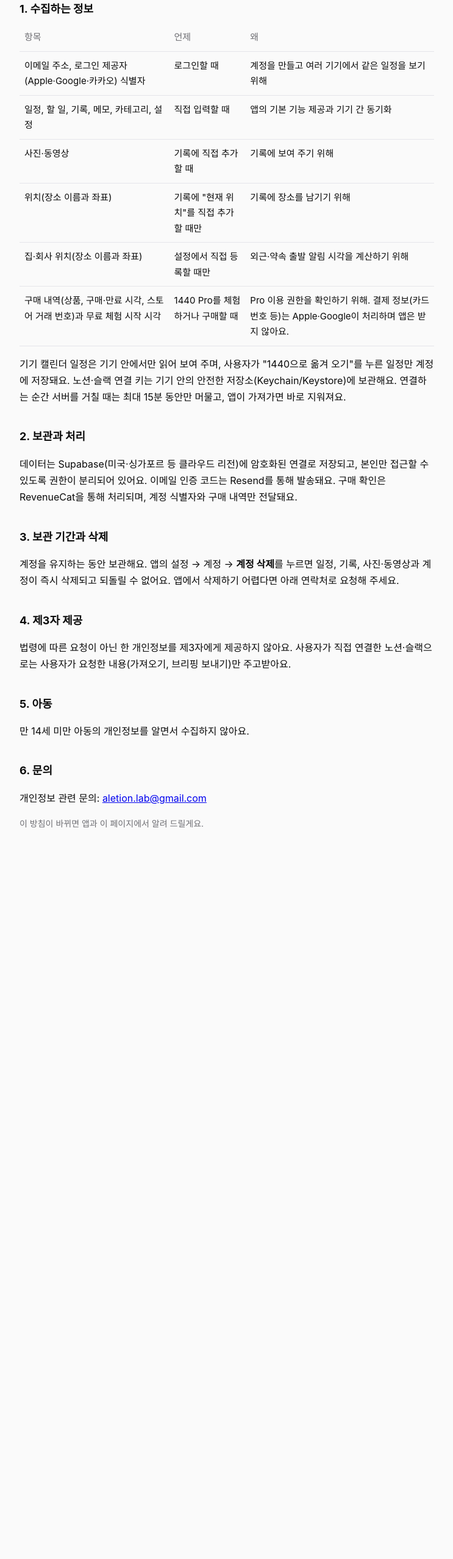
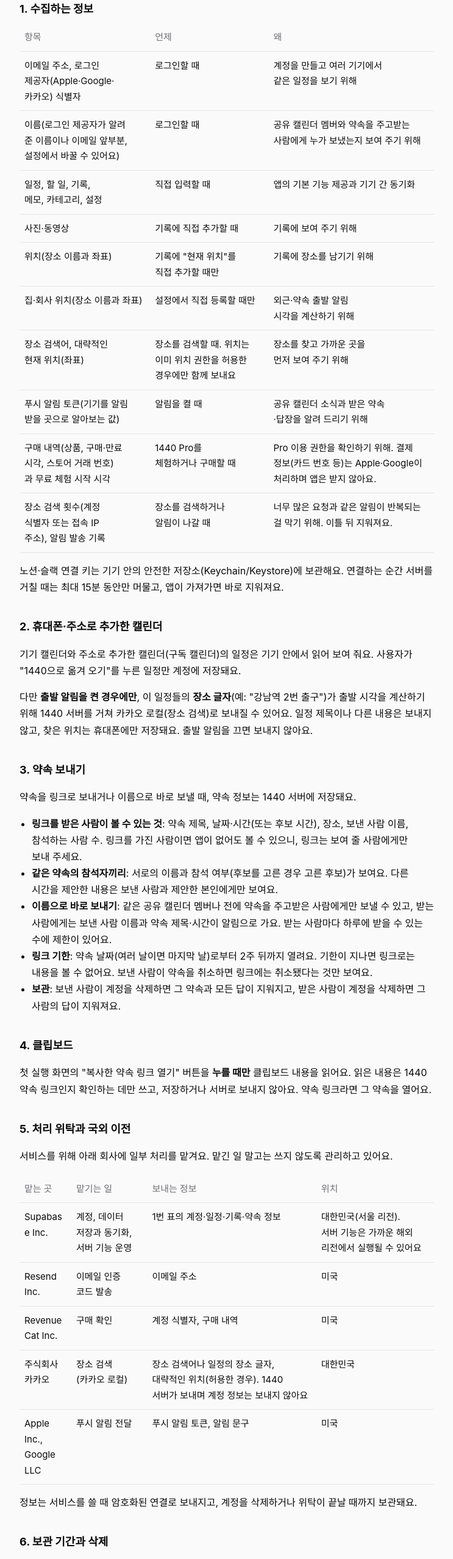
Before and after one commit to skyla-2000/1440-legal, a plain HTML site: page privacy.html in a window 1280 px wide. Shown: the part 240-2797 px from the top of the page at 61% size, without its empty margins (268-1011 px from the left). Before the commit the page ends 1697 px from the top, so only its background shows below. Drawn offline with Linux system fonts and the light colour scheme.

Commit message:
개인정보처리방침: 장소 검색(카카오) 위탁, 외부 캘린더 장소 글자, 약속 보내기(보이는 항목·참석자끼리·링크 기한), 클립보드, 푸시 토큰, 위탁처 표; 약관에 약속 보내기; 약속 페이지 구글 캘린더: 끝 시각 없는 여러 날 일정은 마지막 날 23:59까지
Co-Authored-By: Claude Opus 5.5 <noreply@anthropic.com>

```diff
--- a/privacy.html
+++ b/privacy.html
@@ -7,7 +7,11 @@
 <style>
   :root { color-scheme: light dark; --ink: #0a0a0a; --muted: #6e6e73; --bg: #fafafa; --line: #e5e5ea; }
   @media (prefers-color-scheme: dark) { :root { --ink: #f5f5f7; --muted: #98989d; --bg: #000; --line: #2c2c2e; } }
-  body { margin: 0; background: var(--bg); color: var(--ink); font: 16px/1.7 -apple-system, BlinkMacSystemFont, "Pretendard", "Apple SD Gothic Neo", sans-serif; }
+  body { margin: 0; background: var(--bg); color: var(--ink); font: 16px/1.7 -apple-system, BlinkMacSystemFont, "Pretendard", "Apple SD Gothic Neo", sans-serif; word-break: keep-all; overflow-wrap: anywhere; }
+  h1, h2, th, td { text-wrap: balance; }
+  p, li { text-wrap: pretty; }
+  .scroll { overflow-x: auto; }
+  ul { padding-left: 20px; }
   main { max-width: 680px; margin: 0 auto; padding: 48px 20px 80px; }
   h1 { font-size: 28px; margin: 0 0 4px; letter-spacing: -0.02em; }
   h2 { font-size: 18px; margin: 36px 0 8px; }
@@ -21,35 +25,65 @@
 <body>
 <main>
   <h1>1440 개인정보 처리방침</h1>
-  <p class="muted">시행일: 2026년 10월 12일</p>
+  <p class="muted">시행일: 2026년 10월 5일</p>
 
   <p>1440(이하 "앱")은 일정과 기록을 관리하는 앱이에요. 서비스에 꼭 필요한 정보만 받고, 광고나 다른 목적으로 쓰거나 팔지 않아요.</p>
 
   <h2>1. 수집하는 정보</h2>
-  <table>
+  <div class="scroll"><table>
     <tr><th>항목</th><th>언제</th><th>왜</th></tr>
     <tr><td>이메일 주소, 로그인 제공자(Apple·Google·카카오) 식별자</td><td>로그인할 때</td><td>계정을 만들고 여러 기기에서 같은 일정을 보기 위해</td></tr>
+    <tr><td>이름(로그인 제공자가 알려 준 이름이나 이메일 앞부분, 설정에서 바꿀 수 있어요)</td><td>로그인할 때</td><td>공유 캘린더 멤버와 약속을 주고받는 사람에게 누가 보냈는지 보여 주기 위해</td></tr>
     <tr><td>일정, 할 일, 기록, 메모, 카테고리, 설정</td><td>직접 입력할 때</td><td>앱의 기본 기능 제공과 기기 간 동기화</td></tr>
     <tr><td>사진·동영상</td><td>기록에 직접 추가할 때</td><td>기록에 보여 주기 위해</td></tr>
     <tr><td>위치(장소 이름과 좌표)</td><td>기록에 "현재 위치"를 직접 추가할 때만</td><td>기록에 장소를 남기기 위해</td></tr>
     <tr><td>집·회사 위치(장소 이름과 좌표)</td><td>설정에서 직접 등록할 때만</td><td>외근·약속 출발 알림 시각을 계산하기 위해</td></tr>
+    <tr><td>장소 검색어, 대략적인 현재 위치(좌표)</td><td>장소를 검색할 때. 위치는 이미 위치 권한을 허용한 경우에만 함께 보내요</td><td>장소를 찾고 가까운 곳을 먼저 보여 주기 위해</td></tr>
+    <tr><td>푸시 알림 토큰(기기를 알림 받을 곳으로 알아보는 값)</td><td>알림을 켤 때</td><td>공유 캘린더 소식과 받은 약속·답장을 알려 드리기 위해</td></tr>
     <tr><td>구매 내역(상품, 구매·만료 시각, 스토어 거래 번호)과 무료 체험 시작 시각</td><td>1440 Pro를 체험하거나 구매할 때</td><td>Pro 이용 권한을 확인하기 위해. 결제 정보(카드 번호 등)는 Apple·Google이 처리하며 앱은 받지 않아요.</td></tr>
-  </table>
-  <p>기기 캘린더 일정은 기기 안에서만 읽어 보여 주며, 사용자가 "1440으로 옮겨 오기"를 누른 일정만 계정에 저장돼요. 노션·슬랙 연결 키는 기기 안의 안전한 저장소(Keychain/Keystore)에 보관해요. 연결하는 순간 서버를 거칠 때는 최대 15분 동안만 머물고, 앱이 가져가면 바로 지워져요.</p>
+    <tr><td>장소 검색 횟수(계정 식별자 또는 접속 IP 주소), 알림 발송 기록</td><td>장소를 검색하거나 알림이 나갈 때</td><td>너무 많은 요청과 같은 알림이 반복되는 걸 막기 위해. 이틀 뒤 지워져요.</td></tr>
+  </table></div>
+  <p>노션·슬랙 연결 키는 기기 안의 안전한 저장소(Keychain/Keystore)에 보관해요. 연결하는 순간 서버를 거칠 때는 최대 15분 동안만 머물고, 앱이 가져가면 바로 지워져요.</p>
 
-  <h2>2. 보관과 처리</h2>
-  <p>데이터는 Supabase(미국·싱가포르 등 클라우드 리전)에 암호화된 연결로 저장되고, 본인만 접근할 수 있도록 권한이 분리되어 있어요. 이메일 인증 코드는 Resend를 통해 발송돼요. 구매 확인은 RevenueCat을 통해 처리되며, 계정 식별자와 구매 내역만 전달돼요.</p>
+  <h2>2. 휴대폰·주소로 추가한 캘린더</h2>
+  <p>기기 캘린더와 주소로 추가한 캘린더(구독 캘린더)의 일정은 기기 안에서 읽어 보여 줘요. 사용자가 "1440으로 옮겨 오기"를 누른 일정만 계정에 저장돼요.</p>
+  <p>다만 <b>출발 알림을 켠 경우에만</b>, 이 일정들의 <b>장소 글자</b>(예: "강남역 2번 출구")가 출발 시각을 계산하기 위해 1440 서버를 거쳐 카카오 로컬(장소 검색)로 보내질 수 있어요. 일정 제목이나 다른 내용은 보내지 않고, 찾은 위치는 휴대폰에만 저장돼요. 출발 알림을 끄면 보내지 않아요.</p>
 
-  <h2>3. 보관 기간과 삭제</h2>
-  <p>계정을 유지하는 동안 보관해요. 앱의 설정 → 계정 → <b>계정 삭제</b>를 누르면 일정, 기록, 사진·동영상과 계정이 즉시 삭제되고 되돌릴 수 없어요. 앱에서 삭제하기 어렵다면 아래 연락처로 요청해 주세요.</p>
+  <h2>3. 약속 보내기</h2>
+  <p>약속을 링크로 보내거나 이름으로 바로 보낼 때, 약속 정보는 1440 서버에 저장돼요.</p>
+  <ul>
+    <li><b>링크를 받은 사람이 볼 수 있는 것</b>: 약속 제목, 날짜·시간(또는 후보 시간), 장소, 보낸 사람 이름, 참석하는 사람 수. 링크를 가진 사람이면 앱이 없어도 볼 수 있으니, 링크는 보여 줄 사람에게만 보내 주세요.</li>
+    <li><b>같은 약속의 참석자끼리</b>: 서로의 이름과 참석 여부(후보를 고른 경우 고른 후보)가 보여요. 다른 시간을 제안한 내용은 보낸 사람과 제안한 본인에게만 보여요.</li>
+    <li><b>이름으로 바로 보내기</b>: 같은 공유 캘린더 멤버나 전에 약속을 주고받은 사람에게만 보낼 수 있고, 받는 사람에게는 보낸 사람 이름과 약속 제목·시간이 알림으로 가요. 받는 사람마다 하루에 받을 수 있는 수에 제한이 있어요.</li>
+    <li><b>링크 기한</b>: 약속 날짜(여러 날이면 마지막 날)로부터 2주 뒤까지 열려요. 기한이 지나면 링크로는 내용을 볼 수 없어요. 보낸 사람이 약속을 취소하면 링크에는 취소됐다는 것만 보여요.</li>
+    <li><b>보관</b>: 보낸 사람이 계정을 삭제하면 그 약속과 모든 답이 지워지고, 받은 사람이 계정을 삭제하면 그 사람의 답이 지워져요.</li>
+  </ul>
 
-  <h2>4. 제3자 제공</h2>
-  <p>법령에 따른 요청이 아닌 한 개인정보를 제3자에게 제공하지 않아요. 사용자가 직접 연결한 노션·슬랙으로는 사용자가 요청한 내용(가져오기, 브리핑 보내기)만 주고받아요.</p>
+  <h2>4. 클립보드</h2>
+  <p>첫 실행 화면의 "복사한 약속 링크 열기" 버튼을 <b>누를 때만</b> 클립보드 내용을 읽어요. 읽은 내용은 1440 약속 링크인지 확인하는 데만 쓰고, 저장하거나 서버로 보내지 않아요. 약속 링크라면 그 약속을 열어요.</p>
 
-  <h2>5. 아동</h2>
+  <h2>5. 처리 위탁과 국외 이전</h2>
+  <p>서비스를 위해 아래 회사에 일부 처리를 맡겨요. 맡긴 일 말고는 쓰지 않도록 관리하고 있어요.</p>
+  <div class="scroll"><table>
+    <tr><th>맡는 곳</th><th>맡기는 일</th><th>보내는 정보</th><th>위치</th></tr>
+    <tr><td>Supabase Inc.</td><td>계정, 데이터 저장과 동기화, 서버 기능 운영</td><td>1번 표의 계정·일정·기록·약속 정보</td><td>대한민국(서울 리전). 서버 기능은 가까운 해외 리전에서 실행될 수 있어요</td></tr>
+    <tr><td>Resend Inc.</td><td>이메일 인증 코드 발송</td><td>이메일 주소</td><td>미국</td></tr>
+    <tr><td>RevenueCat Inc.</td><td>구매 확인</td><td>계정 식별자, 구매 내역</td><td>미국</td></tr>
+    <tr><td>주식회사 카카오</td><td>장소 검색(카카오 로컬)</td><td>장소 검색어나 일정의 장소 글자, 대략적인 위치(허용한 경우). 1440 서버가 보내며 계정 정보는 보내지 않아요</td><td>대한민국</td></tr>
+    <tr><td>Apple Inc., Google LLC</td><td>푸시 알림 전달</td><td>푸시 알림 토큰, 알림 문구</td><td>미국</td></tr>
+  </table></div>
+  <p>정보는 서비스를 쓸 때 암호화된 연결로 보내지고, 계정을 삭제하거나 위탁이 끝날 때까지 보관돼요.</p>
+
+  <h2>6. 보관 기간과 삭제</h2>
+  <p>계정을 유지하는 동안 보관해요. 앱의 설정 → 계정 → <b>계정 삭제</b>를 누르면 일정, 기록, 사진·동영상, 보낸 약속과 계정이 즉시 삭제되고 되돌릴 수 없어요. 앱에서 삭제하기 어렵다면 아래 연락처로 요청해 주세요.</p>
+
+  <h2>7. 제3자 제공</h2>
+  <p>법령에 따른 요청이 아닌 한 개인정보를 제3자에게 제공하지 않아요. 사용자가 직접 연결한 노션·슬랙으로는 사용자가 요청한 내용(가져오기, 브리핑 보내기)만 주고받아요. 약속을 보내면 3번에 적은 내용이 받는 사람에게 보여요.</p>
+
+  <h2>8. 아동</h2>
   <p>만 14세 미만 아동의 개인정보를 알면서 수집하지 않아요.</p>
 
-  <h2>6. 문의</h2>
+  <h2>9. 문의</h2>
   <p>개인정보 관련 문의: <a href="mailto:aletion.lab@gmail.com">aletion.lab@gmail.com</a></p>
 
   <p class="muted">이 방침이 바뀌면 앱과 이 페이지에서 알려 드릴게요.</p>
```
Also changed, not shown: join.html (+2 -1 lines), terms.html (+17 -7 lines).
